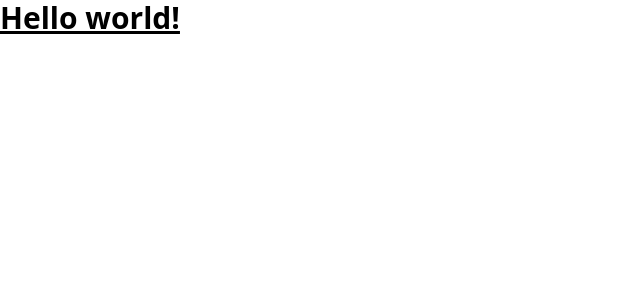
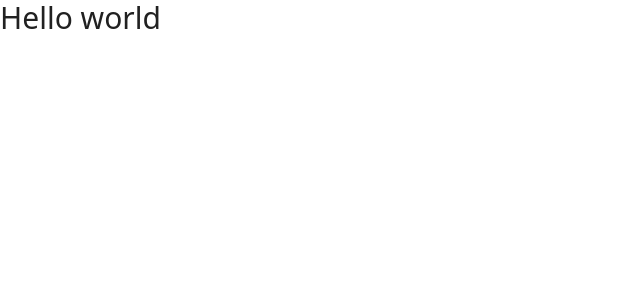
Before and after one commit to EranKhedmati/ErfanKhedmati, a React (Create React App) app: page / in a window 1280 px wide. Shown: the top 300 px of the page, without its empty margins (0-640 px from the left). Built offline with nearby package versions, Linux system fonts and the light colour scheme.

Commit message:
add color palettes

```diff
--- a/src/App.js
+++ b/src/App.js
@@ -1,8 +1,8 @@
 
 function App() {
   return (
-    <h1 className="text-3xl font-bold underline">
-    Hello world!
+    <h1 className="text-3xl text-dark">
+    Hello world
   </h1>
   );
 }
--- a/tailwind.config.js
+++ b/tailwind.config.js
@@ -4,7 +4,16 @@ module.exports = {
     "./src/App.js",
   ],
   theme: {
-    extend: {},
+    extend: {
+      colors: {
+        "dark": "#212121",
+        primary: {
+          500: "#E3D3FF",
+          1000: "#C29DFF"
+        },
+        secondary: "#484848"
+      }
+    },
   },
   plugins: [],
 }
```
